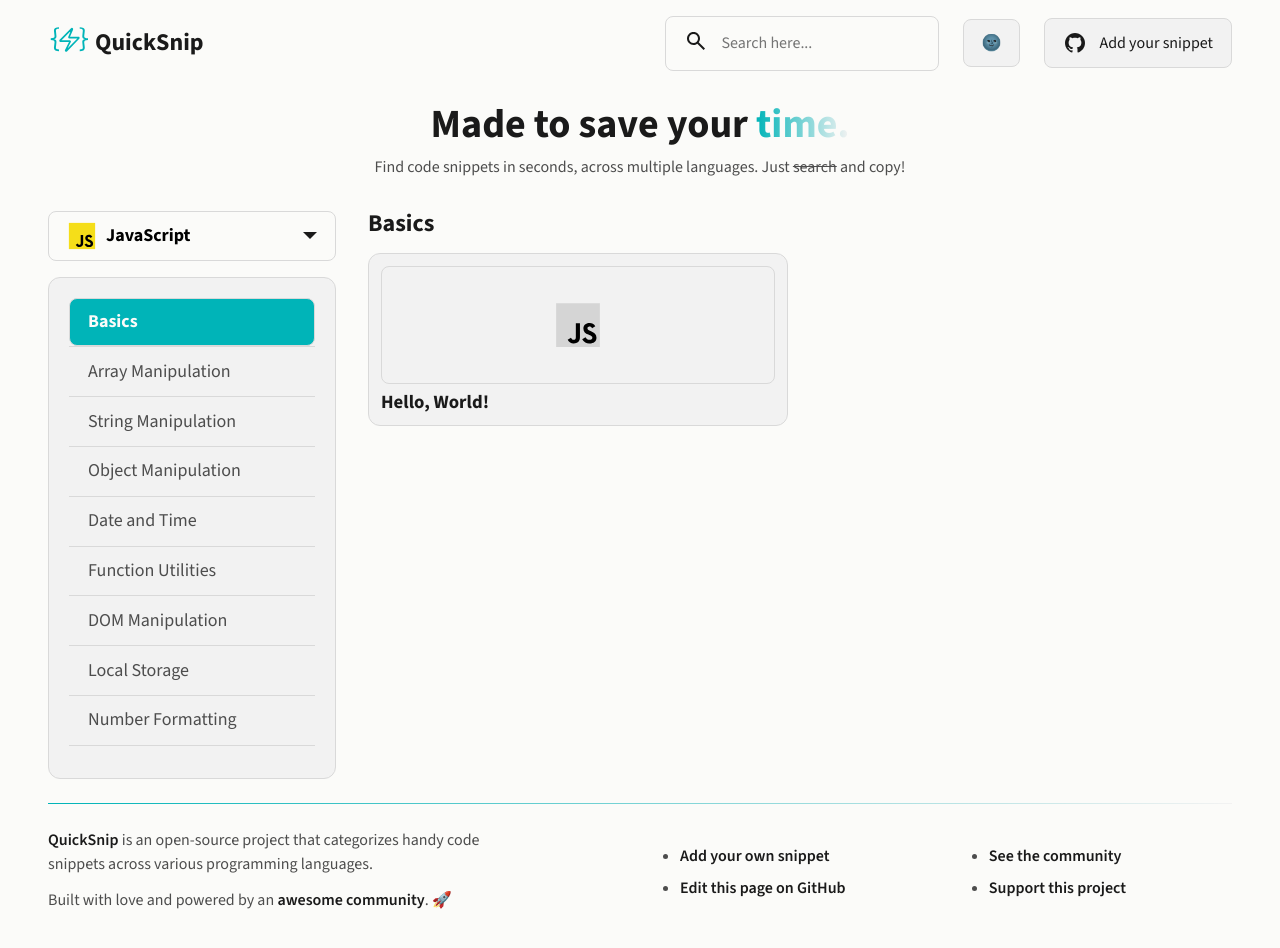
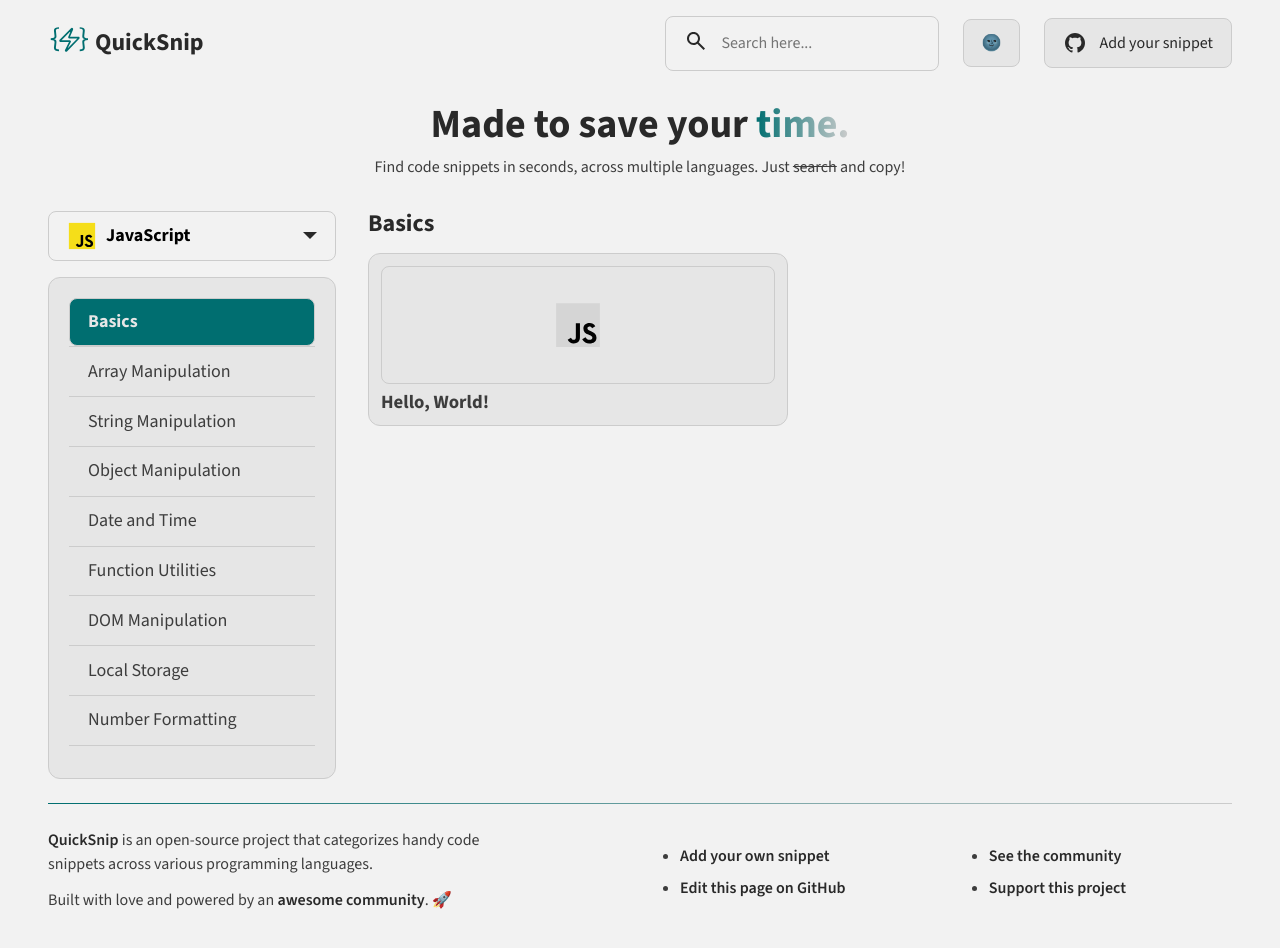
Before and after one commit to youngrichu/quicksnip, a React (Vite) app: page / in a window 1280 px wide. Shown: the top 948 px of the page. Built offline with nearby package versions, Linux system fonts and the light colour scheme.

Commit message:
Refactor custom properties for theming

```diff
--- a/src/components/Icons.tsx
+++ b/src/components/Icons.tsx
@@ -1,4 +1,4 @@
-const DEFAULT_ICON_COLOR = "var(--clr-neutral-200)";
+const DEFAULT_ICON_COLOR = "var(--clr-icon-primary)";
 const ACCENT_ICON_COLOR = "var(--clr-accent)";
 
 export const LogoIcon = ({ fillColor = ACCENT_ICON_COLOR }) => (
--- a/src/styles/main.css
+++ b/src/styles/main.css
@@ -14,51 +14,70 @@
 }
 
 :root {
-  --clr-neutral-200: #e0e0e0;
-  --clr-neutral-300: #b3b3b3;
-  --clr-neutral-500: #3c3c3c;
-  --clr-neutral-700: #2a2a2a;
-  --clr-neutral-900: #1c1c1c;
+  /* Base colors - DONT CHANGE THIS */
+  --clr-neutral-100: hsl(0, 0%, 95%);
+  --clr-neutral-200: hsl(0, 0%, 90%);
+  --clr-neutral-300: hsl(0, 0%, 80%);
+  --clr-neutral-400: hsl(0, 0%, 70%);
+  --clr-neutral-500: hsl(0, 0%, 50%);
+  --clr-neutral-600: hsl(0, 0%, 24%);
+  --clr-neutral-700: hsl(0, 0%, 16%);
+  --clr-neutral-800: hsl(0, 0%, 11%);
+  --clr-neutral-900: hsl(0, 0%, 5%);
+  --clr-accent-dark: hsl(181, 100%, 36%);
+  --clr-accent-light: hsl(181, 100%, 22%);
 
-  --clr-accent: #00b4b8;
+  /* Main colors - For theming */
+  --clr-accent: var(--clr-accent-dark);
 
+  --clr-bg-primary: var(--clr-neutral-800);
+  --clr-bg-secondary: var(--clr-neutral-700);
+
+  --clr-text-primary: var(--clr-neutral-200);
+  --clr-text-secondary: var(--clr-neutral-300);
+  --clr-text-tertiary: var(--clr-neutral-800);
+
+  --clr-border-primary: var(--clr-neutral-600);
+
+  --clr-icon-primary: var(--clr-neutral-200);
+
+  --clr-gradient-primary-1: var(--clr-accent);
+  --clr-gradient-primary-2: var(--clr-neutral-700);
+
+  --clr-gradient-secondary-1: var(--clr-neutral-600);
+  --clr-gradient-secondary-2: var(--clr-neutral-700);
+
+  /* Gradients */
   --gradient-primary: linear-gradient(
     90deg,
-    var(--clr-accent) 0%,
-    var(--clr-neutral-700) 100%
+    var(--clr-gradient-primary-1) 0%,
+    var(--clr-gradient-primary-2) 100%
   );
   --gradient-secondary: linear-gradient(
     90deg,
-    var(--clr-neutral-500) 0%,
-    var(--clr-neutral-700) 100%
+    var(--clr-gradient-secondary-1) 0%,
+    var(--clr-gradient-secondary-2) 100%
   );
 
-  --bg-primary: var(--clr-neutral-900);
-  --bg-secondary: var(--clr-neutral-700);
-  --text-primary: var(--clr-neutral-200);
-  --text-secondary: var(--clr-neutral-300);
-  --text-dark: var(--clr-neutral-900);
-  --border-color: var(--clr-neutral-500);
-
+  /* Font families */
   --ff-primary: "Source Sans 3", sans-serif;
   --ff-mono: monospace;
 
+  /* Font sizes */
   --fs-400: 1rem;
   --fs-500: 1.125rem;
   --fs-600: 1.5rem;
   --fs-700: 2rem;
   --fs-800: 2.5rem;
 
+  /* Font weights */
   --fw-bold: 700;
   --fw-semi: 600;
   --fw-normal: 400;
 
+  /* Border radius */
   --br-md: 0.5rem;
   --br-lg: 0.75rem;
-
-  transition:
-    background-color 0.3s ease,
-    color 0.3s ease;
 }
 
 /*------------------------------------*\
@@ -66,11 +85,25 @@
 \*------------------------------------*/
 [data-theme="light"] {
   color-scheme: light;
-  --clr-neutral-200: hsl(0, 0%, 10%);
-  --clr-neutral-300: hsl(0, 0%, 30%);
-  --clr-neutral-500: hsl(0, 0%, 85%);
-  --clr-neutral-700: hsl(0, 0%, 95%);
-  --clr-neutral-900: hsl(60, 25%, 98%);
+
+  --clr-accent: var(--clr-accent-light);
+
+  --clr-bg-primary: var(--clr-neutral-100);
+  --clr-bg-secondary: var(--clr-neutral-200);
+
+  --clr-text-primary: var(--clr-neutral-700);
+  --clr-text-secondary: var(--clr-neutral-600);
+  --clr-text-tertiary: var(--clr-neutral-200);
+
+  --clr-border-primary: var(--clr-neutral-300);
+
+  --clr-icon-primary: var(--clr-neutral-700);
+
+  --clr-gradient-primary-1: var(--clr-accent);
+  --clr-gradient-primary-2: var(--clr-neutral-300);
+
+  --clr-gradient-secondary-1: var(--clr-neutral-100);
+  --clr-gradient-secondary-2: var(--clr-neutral-200);
 }
 
 /*------------------------------------*\
@@ -137,8 +170,8 @@ html {
 
 body {
   font-family: var(--ff-primary);
-  background-color: var(--bg-primary);
-  color: var(--text-secondary);
+  background-color: var(--clr-bg-primary);
+  color: var(--clr-text-secondary);
 }
 
 button {
@@ -190,13 +223,13 @@ abbr {
 .main-title {
   font-size: var(--fs-800);
   font-weight: var(--fw-bold);
-  color: var(--text-primary);
+  color: var(--clr-text-primary);
 }
 
 .section-title {
   font-size: var(--fs-600);
   font-weight: var(--fw-bold);
-  color: var(--text-primary);
+  color: var(--clr-text-primary);
 }
 
 .text-highlight {
@@ -206,6 +239,17 @@ abbr {
   -webkit-text-fill-color: transparent;
 }
 
+.styled-link {
+  text-decoration: none;
+  font-weight: var(--fw-semi);
+  color: var(--clr-text-primary);
+
+  &:is(:hover, :focus-visible) {
+    color: var(--clr-accent);
+  }
+}
+
+/* Misc */
 .divider {
   width: 100%;
   height: 1px;
@@ -216,16 +260,16 @@ abbr {
 /*------------------------------------*\
   #COMPONENTS
 \*------------------------------------*/
-/* button */
+/* Buttons */
 .button {
   display: inline-flex;
   min-height: 3rem;
   align-items: center;
   gap: 0.75rem;
-  background-color: var(--bg-secondary);
-  border: 1px solid var(--border-color);
+  background-color: var(--clr-bg-secondary);
+  border: 1px solid var(--clr-border-primary);
   padding: 0.75em 1.125em;
-  color: var(--text-primary);
+  color: var(--clr-text-primary);
   border-radius: var(--br-md);
   cursor: pointer;
   line-height: 1.1;
@@ -247,13 +291,13 @@ abbr {
   padding: 0.5em;
 }
 
-/* search field */
+/* Search field */
 .search-field {
   display: inline-flex;
   align-items: center;
   min-height: 3rem;
   gap: 0.75rem;
-  border: 1px solid var(--border-color);
+  border: 1px solid var(--clr-border-primary);
   border-radius: var(--br-md);
   padding: 0.75em 1.125em;
 
@@ -271,7 +315,7 @@ abbr {
   }
 }
 
-/* custom selector */
+/* Custom selector */
 .selector {
   position: relative;
   width: 100%;
@@ -283,7 +327,7 @@ abbr {
   font-weight: var(--fw-bold);
   padding: 0.5em 1em;
   background-color: transparent;
-  border: 1px solid var(--border-color);
+  border: 1px solid var(--clr-border-primary);
   border-radius: var(--br-md);
   cursor: pointer;
 
@@ -302,10 +346,14 @@ abbr {
   width: 30px;
 }
 
+/**
+ * 1. Since arrow color acts as a text color,
+ *    border color is set to match the text color
+ */
 .selector__arrow {
   border-left: 7px solid transparent;
   border-right: 7px solid transparent;
-  border-top: 7px solid var(--text-primary);
+  border-top: 7px solid var(--clr-text-primary); /* [1] */
   transition: transform 100ms ease;
 }
 
@@ -322,8 +370,8 @@ abbr {
   max-height: 15rem;
   overflow-y: auto;
 
-  background-color: var(--bg-secondary);
-  border: 1px solid var(--border-color);
+  background-color: var(--clr-bg-secondary);
+  border: 1px solid var(--clr-border-primary);
   border-radius: var(--br-md);
   margin-top: 0.5rem;
   padding: 0.5rem;
@@ -354,7 +402,7 @@ abbr {
   display: flex;
   gap: 1em;
   align-items: center;
-  color: var(--text-primary);
+  color: var(--clr-text-primary);
 }
 
 .selector__item label img {
@@ -367,7 +415,7 @@ abbr {
 
 .selector__item.selected label {
   background-color: var(--clr-accent);
-  color: var(--text-dark);
+  color: var(--clr-text-tertiary);
   font-weight: var(--fw-bold);
 }
 
@@ -380,7 +428,7 @@ abbr {
 .logo {
   display: inline-flex;
   gap: 0.25em;
-  color: var(--text-primary);
+  color: var(--clr-text-primary);
   text-decoration: none;
 
   & > span {
@@ -432,38 +480,22 @@ abbr {
 /*------------------------------------*\
   #SIDEBAR
 \*------------------------------------*/
-/* .language-selector {
-  background-color: transparent;
-  cursor: pointer;
-  border: 1px solid transparent;
-  padding-block: 0.5em;
-  font-weight: var(--fw-bold);
-  font-size: var(--fs-600);
-  border-radius: var(--br-md);
-  appearance: none; /* Removes default arrow */
-
-/* &:focus-within {
-    border-color: var(--clr-accent);
-  }
-} */
-
 .categories {
   display: grid;
-  background-color: var(--bg-secondary);
-  border: 1px solid var(--border-color);
+  background-color: var(--clr-bg-secondary);
+  border: 1px solid var(--clr-border-primary);
   padding: 1.25rem;
   padding-bottom: 2rem;
   border-radius: var(--br-lg);
 }
 
 .category {
-  border-bottom: 1px solid var(--border-color);
+  border-bottom: 1px solid var(--clr-border-primary);
 }
 
 .category__btn {
   text-decoration: none;
   background-color: transparent;
-  border: 0;
   color: inherit;
   text-align: start;
   display: inline-block;
@@ -481,32 +513,38 @@ abbr {
 
 .category__btn--active {
   background-color: var(--clr-accent);
-  border: 1px solid var(--border-color);
+  border: 1px solid var(--clr-border-primary);
   font-weight: var(--fw-bold);
-  color: var(--text-dark);
+  color: var(--clr-text-tertiary);
 }
 
 /*------------------------------------*\
   #SNIPPET
 \*------------------------------------*/
+/**
+ * 1. Responsive grid that adjusts columns automatically
+ *    Each item has a minimum width of 17.5rem and maximum of 100%
+ */
 .snippets {
-  --_gap: 1.5rem;
   display: grid;
-  gap: var(--_gap);
-  grid-template-columns: repeat(auto-fill, minmax(min(280px, 100%), 1fr));
+  gap: 1.5rem;
+  grid-template-columns: repeat(
+    auto-fill,
+    minmax(min(17.5rem, 100%), 1fr)
+  ); /* [1] */
 }
 
 .snippet {
   width: 100%;
-  background-color: var(--bg-secondary);
-  border: 1px solid var(--border-color);
+  background-color: var(--clr-bg-secondary);
+  border: 1px solid var(--clr-border-primary);
   border-radius: var(--br-lg);
   padding: 0.75em;
+  text-align: start;
   filter: grayscale(100%);
-  text-align: start;
 
   &:is(:hover, :focus-visible) {
-    outline: 3px solid var(--clr-neutral-500);
+    outline: 3px solid var(--clr-border-primary);
     filter: grayscale(0);
   }
 }
@@ -515,9 +553,9 @@ abbr {
   width: 100%;
   overflow: hidden;
   aspect-ratio: 10 / 3;
-  background-color: var(--bg-secondary);
+  background-color: var(--clr-bg-secondary);
   /* background-image: var(--gradient-secondary); */
-  border: 1px solid var(--border-color);
+  border: 1px solid var(--clr-border-primary);
   border-radius: var(--br-md);
   position: relative;
   padding-inline: 1em;
@@ -526,7 +564,7 @@ abbr {
 }
 
 .snippet__title {
-  color: var(--text-primary);
+  color: var(--clr-text-secondary);
 }
 
 /*------------------------------------*\
@@ -551,7 +589,7 @@ body:has(.modal-overlay) {
 }
 
 .modal {
-  background-color: var(--bg-secondary);
+  background-color: var(--clr-bg-secondary);
   padding: 2rem;
   width: 90%;
   max-width: 800px;
@@ -569,7 +607,7 @@ body:has(.modal-overlay) {
 }
 
 .code-preview {
-  border: 1px solid var(--border-color);
+  border: 1px solid var(--clr-border-primary);
   border-radius: var(--br-md);
   width: 100%;
   overflow-x: auto;
@@ -582,10 +620,12 @@ body:has(.modal-overlay) {
   right: 1.2em;
   z-index: 10;
   isolation: isolate;
+  background-color: var(--clr-bg-secondary);
+  border: 1px solid var(--clr-border-primary);
 }
 
 .modal__copy:hover {
-  background: var(--bg-primary);
+  background-color: var(--clr-bg-primary);
 }
 
 .modal__tags {
@@ -596,7 +636,7 @@ body:has(.modal-overlay) {
 
 .modal__tag {
   padding: 0.5em 1em;
-  border: 1px solid var(--border-color);
+  border: 1px solid var(--clr-border-primary);
   border-radius: var(--br-md);
   text-transform: lowercase;
   font-family: var(--ff-mono);
@@ -611,9 +651,9 @@ body:has(.modal-overlay) {
   gap: clamp(1rem, 2vw, 2rem);
   grid-template-columns: 1fr;
   grid-template-areas:
-    "content"
-    "nav1"
-    "nav2";
+    "footer_content"
+    "footer_nav1"
+    "footer_nav2";
   padding-bottom: 3rem;
 }
 
@@ -621,38 +661,28 @@ body:has(.modal-overlay) {
   .footer {
     grid-template-columns: 3fr 2fr;
     grid-template-areas:
-      "content nav1"
-      "content nav2";
+      "footer_content footer_nav1"
+      "footer_content footer_nav2";
   }
 }
 
 @media (width > 70rem) {
   .footer {
     grid-template-columns: 2fr 1fr 1fr;
-    grid-template-areas: "content nav1 nav2";
-  }
-}
-
-.styled-link {
-  color: var(--text-primary);
-  text-decoration: none;
-  font-weight: 600;
-
-  &:is(:hover, :focus-visible) {
-    color: var(--clr-accent);
+    grid-template-areas: "footer_content footer_nav1 footer_nav2";
   }
 }
 
 .footer__nav:first-child {
-  grid-area: nav1;
+  grid-area: footer_nav1;
   width: 100%;
 }
 
 .footer__nav:last-child {
-  grid-area: nav2;
+  grid-area: footer_nav2;
 }
 
 .footer__content {
-  grid-area: content;
+  grid-area: footer_content;
   max-width: 60ch;
 }
```
